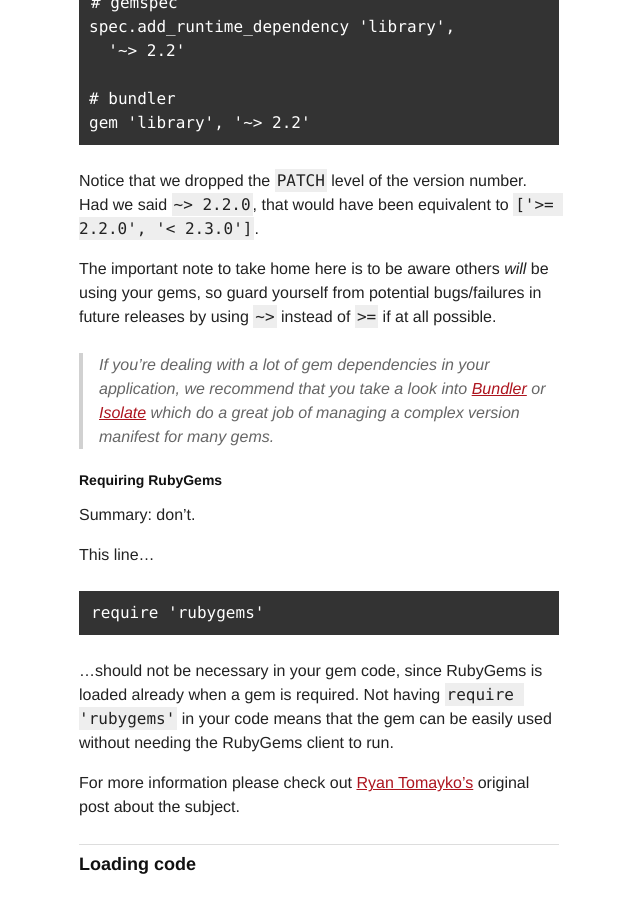
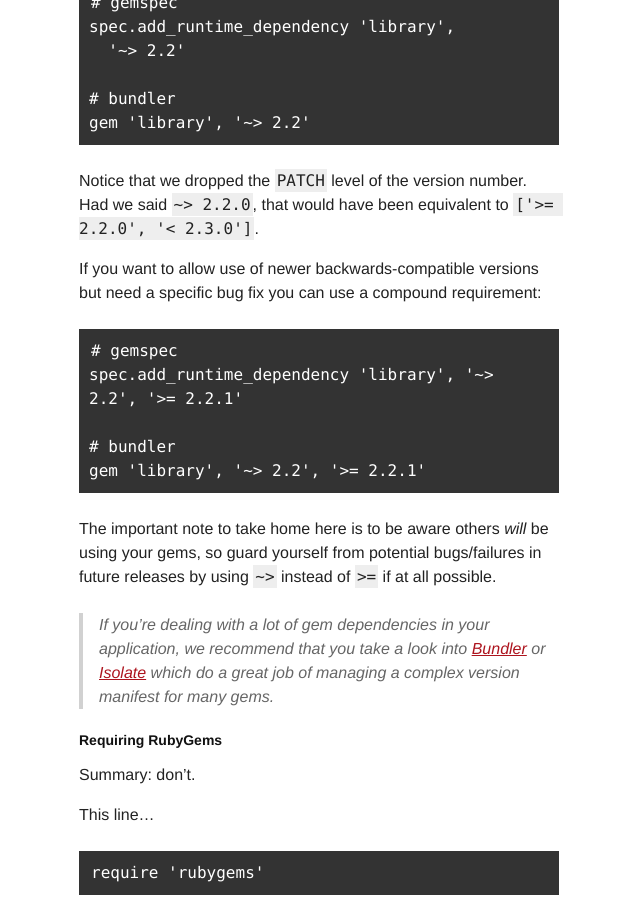
Before and after one commit to radar/guides, a Jekyll site: the page built from patterns.md, in a window 1280 px wide and 900 px high, scrolled down 4449 px. Shown: the whole window, without its empty margins (321-961 px from the left). Built offline with Jekyll 4.4.1, drawn with Linux system fonts in a browser that asks for light colours.

Commit message:
Add example of a compound pessimistic dependency
How to require a specific bug fix but allow newer compatible releases was
not described

```diff
--- a/patterns.md
+++ b/patterns.md
@@ -185,6 +185,15 @@ RubyGems provides a shortcut for this, commonly known as the
 Notice that we dropped the `PATCH` level of the version number. Had we said
 `~> 2.2.0`, that would have been equivalent to `['>= 2.2.0', '< 2.3.0']`.
 
+If you want to allow use of newer backwards-compatible versions but need a
+specific bug fix you can use a compound requirement:
+
+    # gemspec
+    spec.add_runtime_dependency 'library', '~> 2.2', '>= 2.2.1'
+
+    # bundler
+    gem 'library', '~> 2.2', '>= 2.2.1'
+
 The important note to take home here is to be aware others *will* be using
 your gems, so guard yourself from potential bugs/failures in future releases
 by using `~>` instead of `>=` if at all possible.
```
